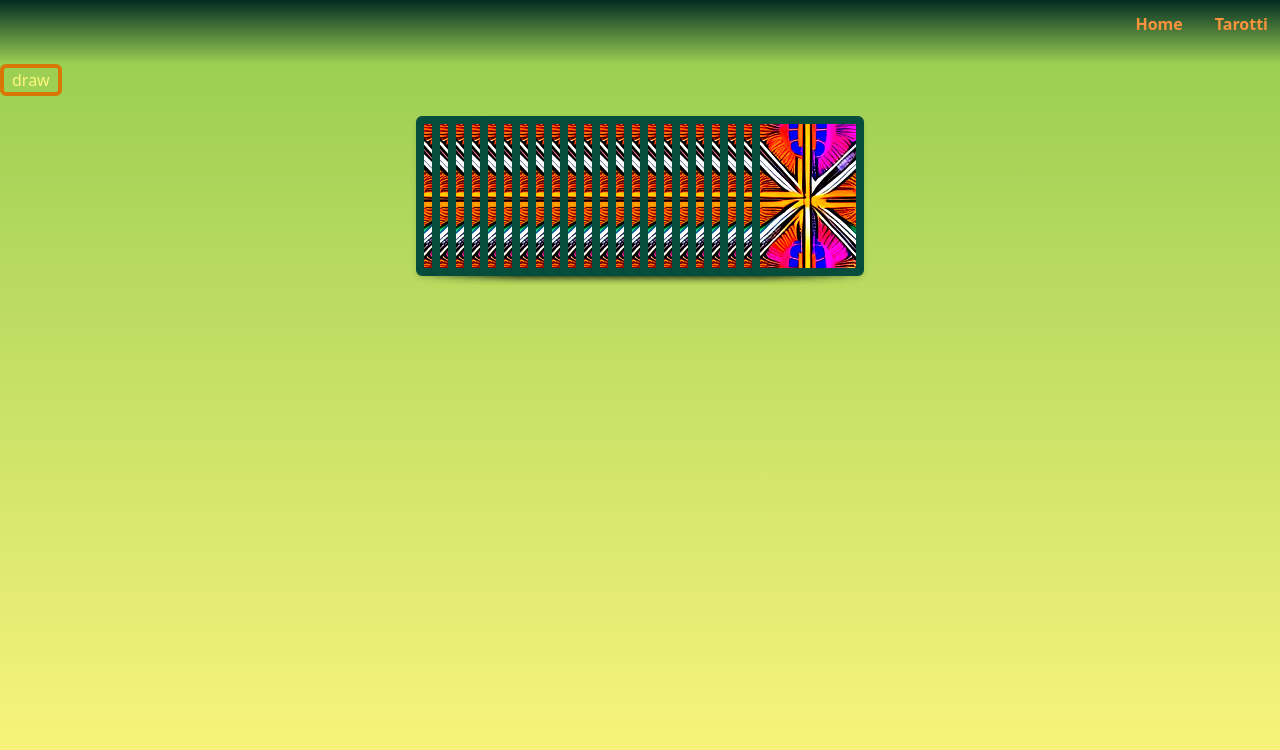
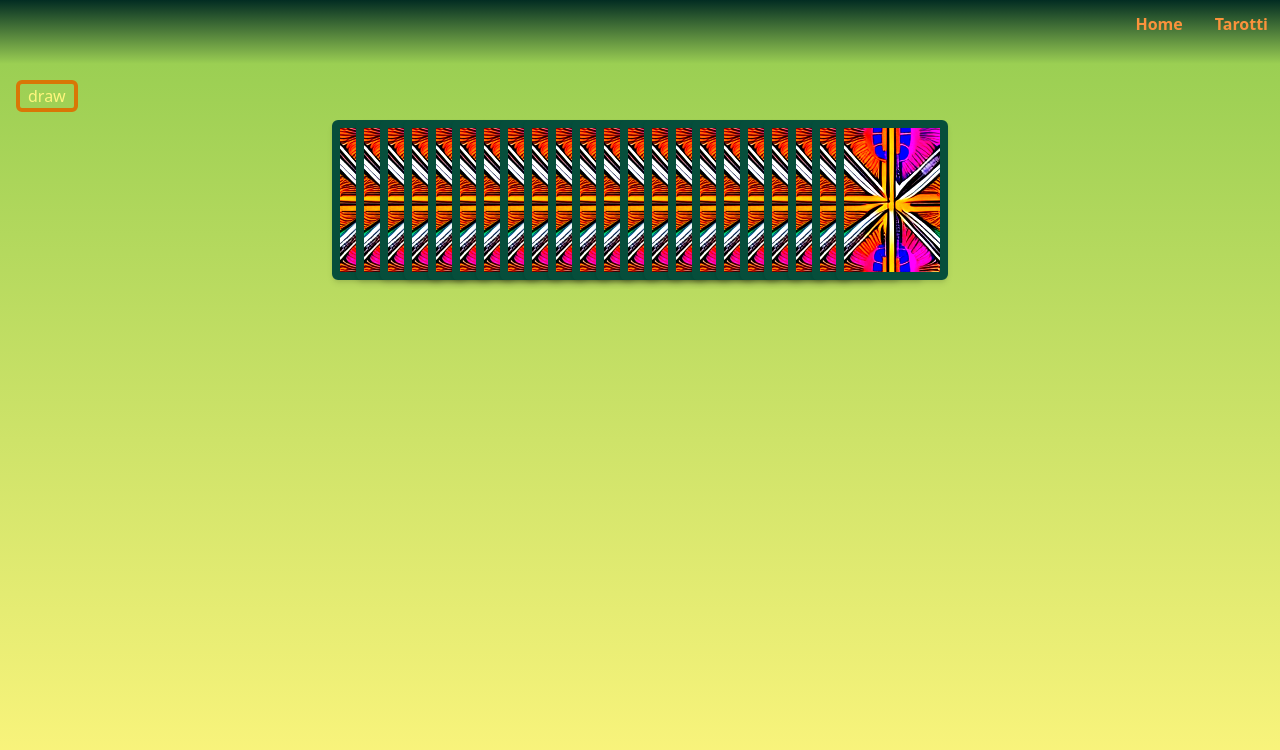
Before and after one commit to davide-cz/project-Tarocchi, a React (Vite) app: page / in a window 1280 px wide. Both pictures are taken after a click on the button "draw". Shown: the top 750 px of the page. Built offline with nearby package versions, Linux system fonts and the light colour scheme.

Commit message:
format modified

```diff
--- a/src/App.css
+++ b/src/App.css
@@ -13,7 +13,7 @@
         @apply mb-0 align-bottom saturate-200 contrast-125
     }
     .cards-container{
-        @apply flex flex-wrap p-5 justify-center
+        @apply flex flex-wrap p-2  justify-center gap-2 text-center
 
     }
     .dialog-modal{
@@ -33,11 +33,27 @@
     }
 }
 
+
 .relative + .relative {
+
     margin-left: -6rem;
+    @media (max-width: 640px)  {
+        margin-left: 0rem;
+
+    }
+}
     /* Esempio di margine negativo */
-  }
+
 
  .tarot-page{
     height:92vh;
  }
+
+ @media (max-width: 640px){
+
+        .tarot{
+            @apply w-20 h-28 border-8 border-emerald-900 overflow-hidden rounded-md shadow-md
+            hover:-translate-y-5 transition hover:brightness-75 hover:border-emerald-950
+        }
+
+ }
--- a/src/components/TarotPage.jsx
+++ b/src/components/TarotPage.jsx
@@ -16,13 +16,6 @@
     const [isOpen,setIsOpen]=useState(Array(3).fill(false))
 
     const {number}=useParams()
-
-//fare una classe per le carte coperte
-
-//farne una per le carte scoperte
-
-//fare una funzione che al click sulla carta
-//la aggiunge ad un array che contiene le carte pescate - ok
 
     const [cartePescate,setCartePescate]=useState([]);
 
@@ -79,7 +72,7 @@
       };
     return (
         <>
-            <div className="bg-gradient-to-b from-second to-quart tarot-page">
+            <div className="bg-gradient-to-b from-second to-quart tarot-page p-4 h-max overflow-scroll bg-scroll">
                 <button className=""
                     onClick={()=>{
                         mischiaMazzo()
@@ -89,7 +82,7 @@
                         {mazzoMischiato.map(((card,i)=>{
                             return(
                                 <div
-                                    className={`tarot flex-shrink-0 relative`}
+                                    className={`tarot flex-shrink-0 relative pile`}
                                     key={`card-${i}`}
                                     onClick={()=>{
                                         chooseACard(card)
--- a/tailwind.config.js
+++ b/tailwind.config.js
@@ -13,6 +13,17 @@
   quart:'#FFF67E'
 }
   },
+
+    screens: {
+      'tablet': '640px',
+      // => @media (min-width: 640px) { ... }
+
+      'laptop': '1024px',
+      // => @media (min-width: 1024px) { ... }
+
+      'desktop': '1280px',
+      // => @media (min-width: 1280px) { ... }
+    },
 },
   variants: {
     extend: {},
```
